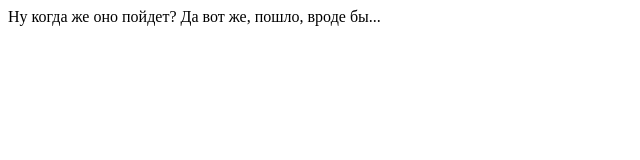
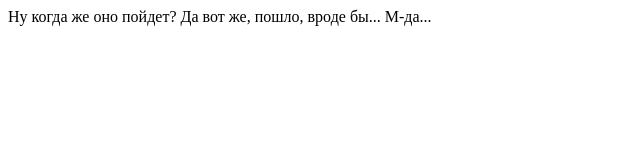
Before and after one commit to monIgnatia/repo15, a plain HTML site: page file.html in a window 1280 px wide. Shown: the full height of the page, 0-640 px from the left. Drawn offline with Linux system fonts and the light colour scheme.

Commit message:
Опять не так?

```diff
--- a/file.html
+++ b/file.html
@@ -7,5 +7,6 @@
   <body>
     Ну когда же оно пойдет?
     Да вот же, пошло, вроде бы...
+    М-да...
   </body>
 </html>
```
